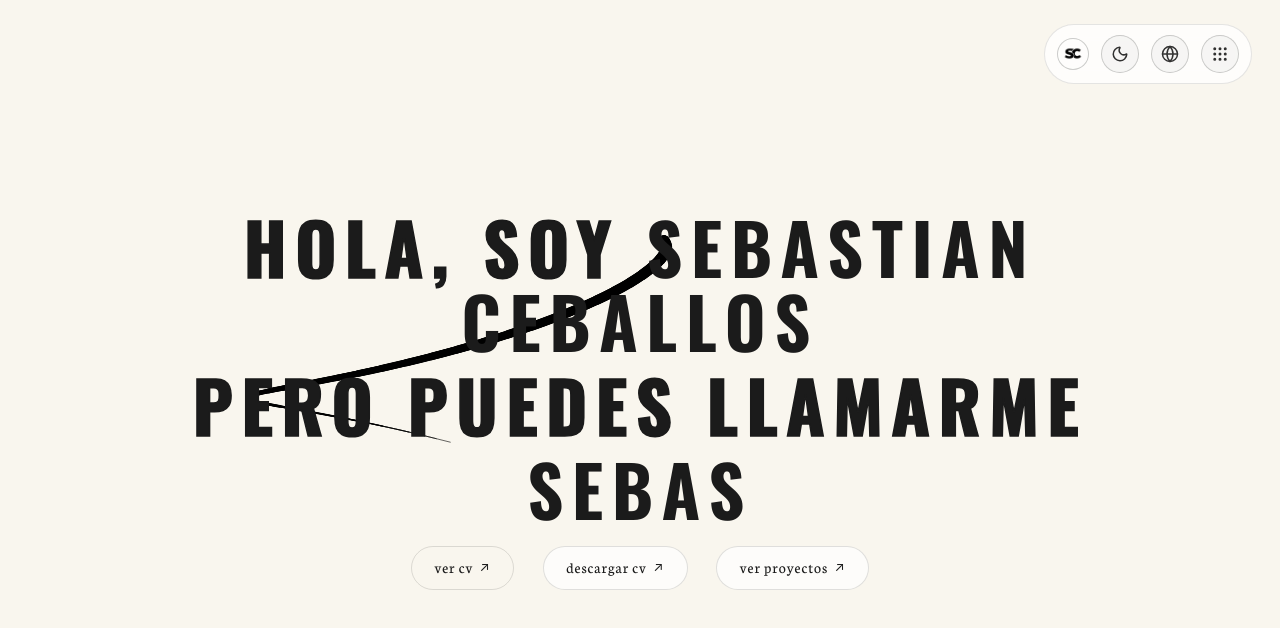
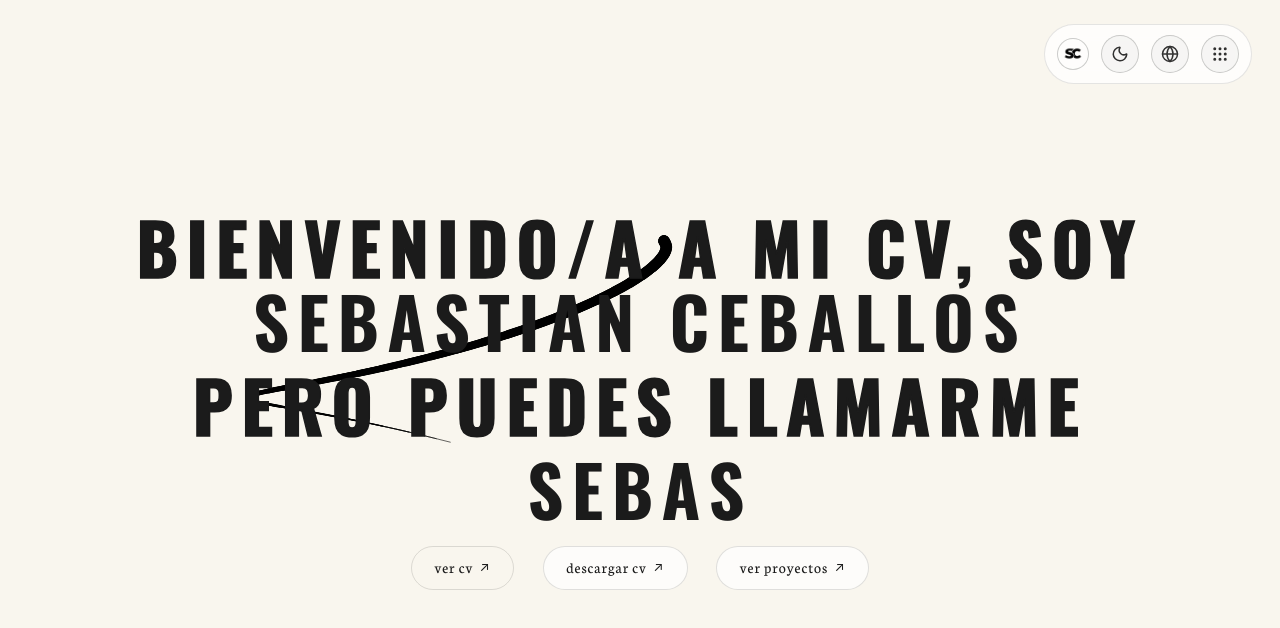
Before and after one commit to SebasC1801/CV_Sebas, a Next.js app: page / in a window 1280 px wide. Shown: the top 628 px of the page. Built offline with nearby package versions, Linux system fonts and the light colour scheme.

Commit message:
Subiendo cambios en el texto del hero

```diff
--- a/app/src/i18n/translations.ts
+++ b/app/src/i18n/translations.ts
@@ -12,7 +12,7 @@ const translations = {
     },
     // Hero
     hero: {
-      greeting: "HOLA, SOY",
+      greeting: "BIENVENIDO/A A MI CV, SOY",
       name: "SEBASTIAN CEBALLOS",
       callMe: "PERO PUEDES LLAMARME",
       nickname: "SEBAS",
@@ -131,7 +131,7 @@ const translations = {
       contact: "Contact",
     },
     hero: {
-      greeting: "HI, I'M",
+      greeting: "WELCOME TO MY CV, I'M",
       name: "SEBASTIAN CEBALLOS",
       callMe: "BUT YOU CAN CALL ME",
       nickname: "SEBAS",
```
